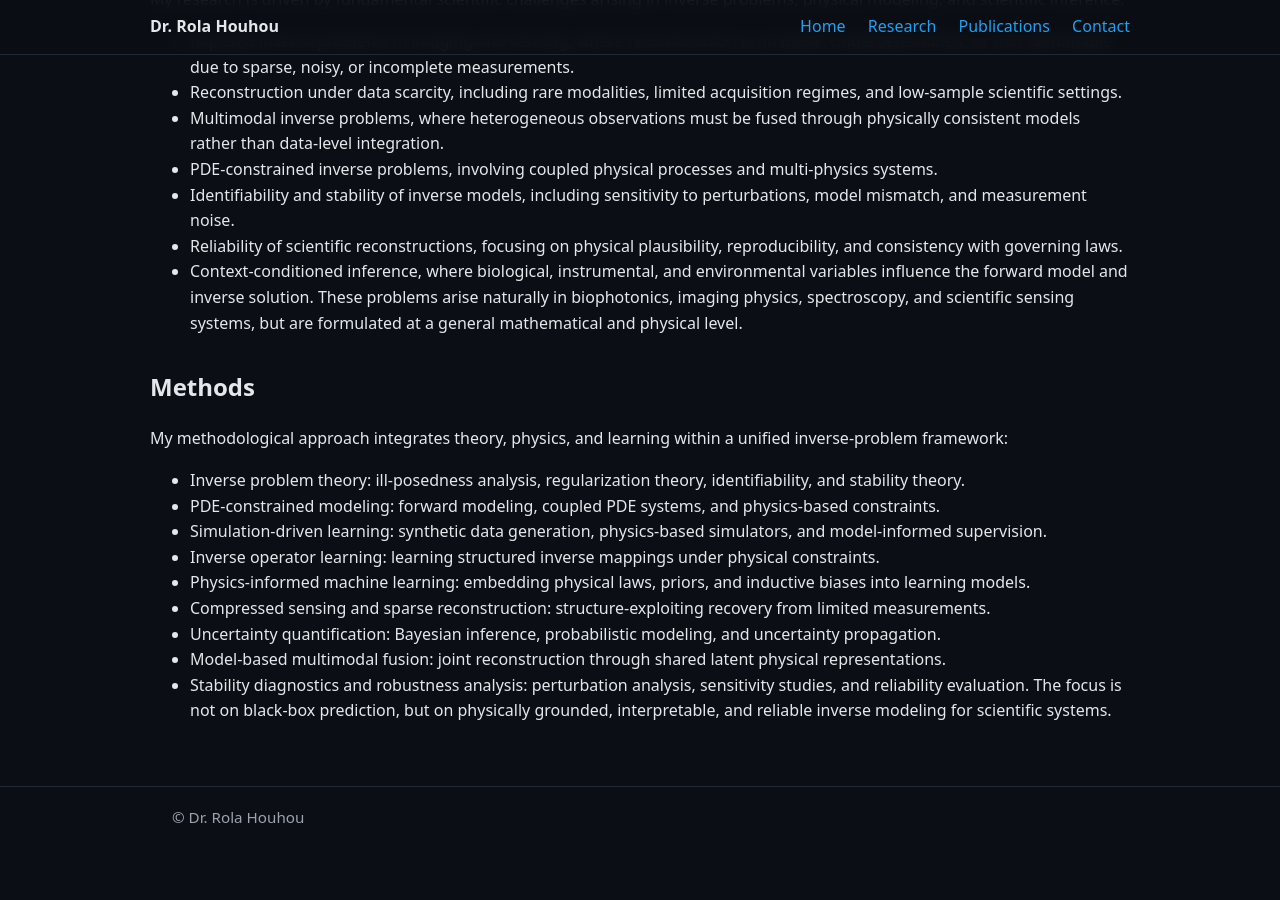
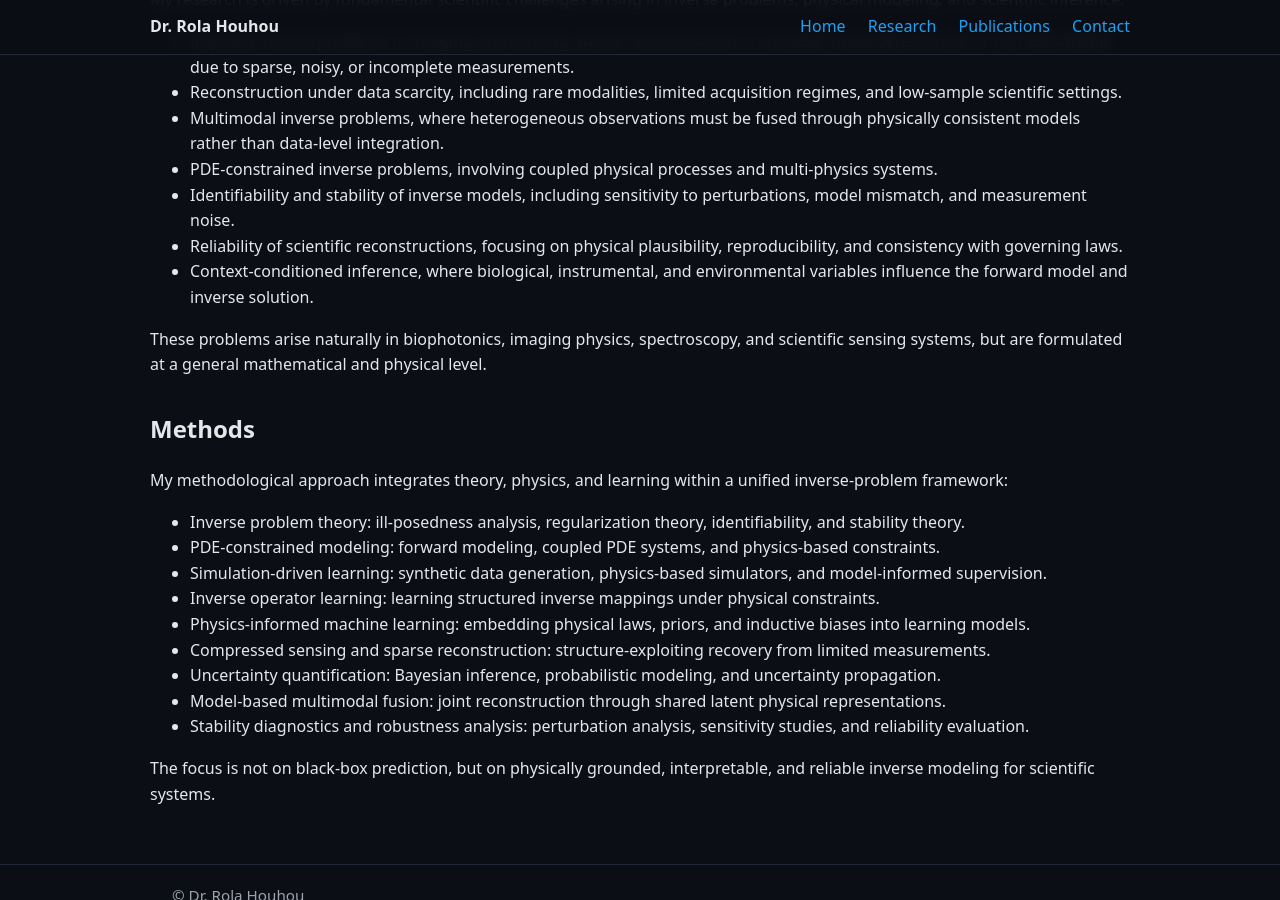
Before and after one commit to rhouhou/rhouhou.github.io, a Jekyll site: the page built from research/index.md, in a window 1280 px wide and 900 px high, scrolled down 2124 px. Built offline with Jekyll 4.4.1, drawn with Linux system fonts in a browser that asks for light colours; before the commit the page ends 2971 px from its top, so only the background shows below that; some of the changed text lies outside the part shown.

Commit message:
Update index.md

```diff
--- a/research/index.md
+++ b/research/index.md
@@ -13,9 +13,9 @@
 
   <!-- Pillar 1 -->
   <div class="pillar-row">
-    <div class="pillar-title-row">Data-Efficient Inverse Modeling for Ill-Posed Physical systems</div>
+    <div class="pillar-title-row">Data-Efficient Inverse Modeling for Ill-Posed Physical Systems</div>
     <div class="pillar-figure-row">
-      <img src="/assets/img/Pillar1.png">
+      <img src="{{ site.baseurl }}/assets/img/Pillar1.png" alt="Pillar 1 figure">
     </div>
     <div class="pillar-gap">
       Learning stable inverse mappings from sparse, limited, and simulated data through physics-informed inductive biases.
@@ -26,7 +26,7 @@
   <div class="pillar-row">
     <div class="pillar-title-row">Physics-Constrained Multimodal Inverse Problems</div>
     <div class="pillar-figure-row">
-      <img src="/assets/img/Pillar2.png">
+      <img src="{{ site.baseurl }}/assets/img/Pillar2.png" alt="Pillar 2 figure">
     </div>
     <div class="pillar-gap">
       Reconstructing physical systems via joint inverse modeling constrained by PDEs, forward operators, and multi-physics structure.
@@ -37,7 +37,7 @@
   <div class="pillar-row">
     <div class="pillar-title-row">Stability, Uncertainty, and Reliability of Inverse Models</div>
     <div class="pillar-figure-row">
-      <img src="/assets/img/Pillar3.png">
+      <img src="{{ site.baseurl }}/assets/img/Pillar3.png" alt="Pillar 3 figure">
     </div>
     <div class="pillar-gap">
       Establishing stable, identifiable, and physically consistent inverse models through uncertainty quantification and theoretical guarantees.
@@ -55,6 +55,7 @@
 - Identifiability and stability of inverse models, including sensitivity to perturbations, model mismatch, and measurement noise.
 - Reliability of scientific reconstructions, focusing on physical plausibility, reproducibility, and consistency with governing laws.
 - Context-conditioned inference, where biological, instrumental, and environmental variables influence the forward model and inverse solution.
+
 These problems arise naturally in biophotonics, imaging physics, spectroscopy, and scientific sensing systems, but are formulated at a general mathematical and physical level.
 
 ## Methods
@@ -68,4 +69,5 @@
 - Uncertainty quantification: Bayesian inference, probabilistic modeling, and uncertainty propagation.
 - Model-based multimodal fusion: joint reconstruction through shared latent physical representations.
 - Stability diagnostics and robustness analysis: perturbation analysis, sensitivity studies, and reliability evaluation.
+
 The focus is not on black-box prediction, but on physically grounded, interpretable, and reliable inverse modeling for scientific systems.
```
